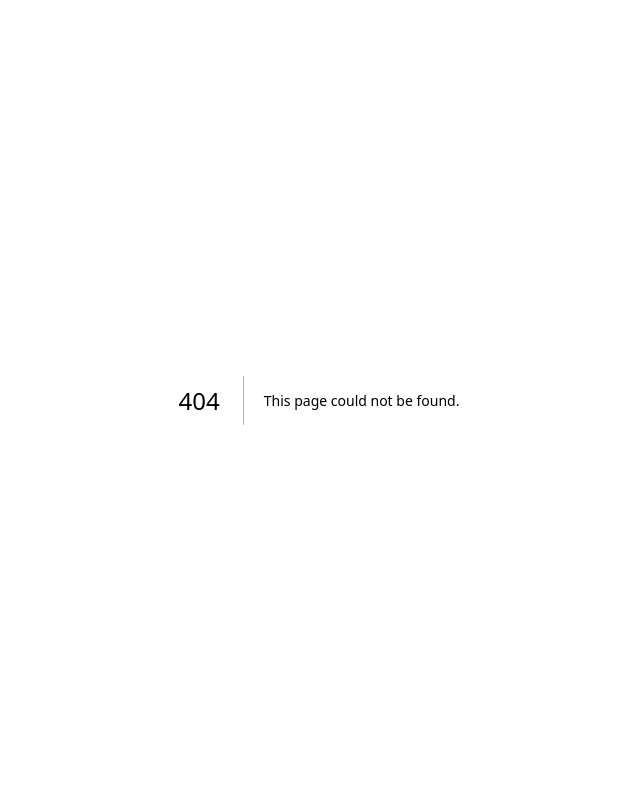
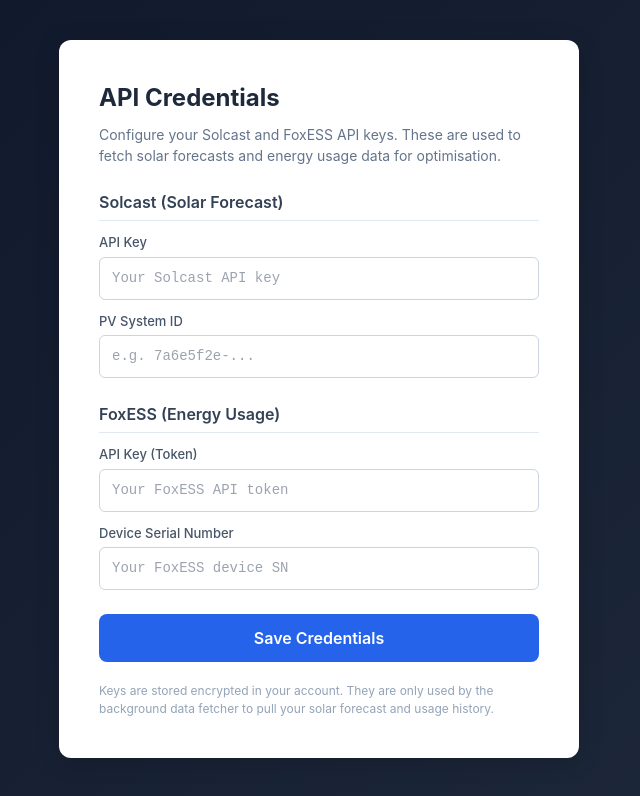
Before and after one commit to tomtad876/home_battery_optimisation, a Next.js app in the folder frontend/: page /settings in a window 1280 px wide. Before the commit this address had no page. Shown: the top 796 px of the page, without its empty margins (321-961 px from the left). Built offline with nearby package versions, Linux system fonts and the light colour scheme; no server answers.

Commit message:
Add credentials settings page for API key management
- Backend: GET/PUT /batteries/me/provider_config endpoints
- Frontend: /settings page with Solcast + FoxESS credential forms
- Dashboard: Settings link in header
- No-data error: links to settings page

```diff
--- a/frontend/pages/index.js
+++ b/frontend/pages/index.js
@@ -180,7 +180,10 @@
             <>
               <div className="flex items-center justify-between mb-6">
                 <p className="text-sm text-gray-600">Signed in as <span className="font-medium">{user?.email}</span></p>
-                <button onClick={handleLogout} className="text-sm text-red-600 hover:text-red-800">Sign out</button>
+                <div className="flex items-center gap-4">
+                  <a href="/settings" className="text-sm text-blue-600 hover:text-blue-800">Settings</a>
+                  <button onClick={handleLogout} className="text-sm text-red-600 hover:text-red-800">Sign out</button>
+                </div>
               </div>
 
               <div className="grid grid-cols-1 lg:grid-cols-4 gap-8">
@@ -199,10 +202,13 @@
                       <p className="text-amber-700 mb-3">
                         We need your solar forecast and energy usage data to generate an optimisation schedule.
                       </p>
-                      <p className="text-amber-600 text-sm">
+                      <p className="text-amber-600 text-sm mb-3">
                         Make sure your Solcast API key, Solcast PV System ID, and FoxESS API key are configured.
                         Data is fetched daily by our background services — it may take up to 24 hours after first setup.
                       </p>
+                      <a href="/settings" className="text-sm font-medium text-amber-700 underline hover:text-amber-900">
+                        Configure API credentials →
+                      </a>
                     </div>
                   ) : error ? (
                     <div className="bg-red-50 border border-red-200 rounded-lg p-4 mb-6">
--- /dev/null
+++ b/frontend/pages/settings.js
@@ -0,0 +1,263 @@
+import { useState, useEffect } from 'react';
+import { createClient } from '@supabase/supabase-js';
+
+const supabase = createClient(
+  process.env.NEXT_PUBLIC_SUPABASE_URL,
+  process.env.NEXT_PUBLIC_SUPABASE_ANON_KEY
+);
+
+export default function CredentialsSettings() {
+  const [loading, setLoading] = useState(true);
+  const [saving, setSaving] = useState(false);
+  const [message, setMessage] = useState(null);
+  const [batteryId, setBatteryId] = useState(null);
+
+  const [solcastApiKey, setSolcastApiKey] = useState('');
+  const [solcastSystemId, setSolcastSystemId] = useState('');
+  const [foxessApiKey, setFoxessApiKey] = useState('');
+  const [foxessDeviceSn, setFoxessDeviceSn] = useState('');
+
+  useEffect(() => {
+    loadCredentials();
+  }, []);
+
+  async function loadCredentials() {
+    setLoading(true);
+    setMessage(null);
+    try {
+      const { data: { session } } = await supabase.auth.getSession();
+      if (!session) return;
+
+      const resp = await fetch(`${process.env.NEXT_PUBLIC_API_URL}/batteries/me`, {
+        headers: { Authorization: `Bearer ${session.access_token}` },
+      });
+
+      if (resp.ok) {
+        const data = await resp.json();
+        const config = data.battery?.provider_config || {};
+        setBatteryId(data.battery?.id);
+        setSolcastApiKey(config.solcast_api_key || '');
+        setSolcastSystemId(config.solcast_system_id || '');
+        setFoxessApiKey(config.foxess_api_key || '');
+        setFoxessDeviceSn(config.foxess_device_sn || '');
+      }
+    } catch (e) {
+      console.error('Failed to load credentials:', e);
+    } finally {
+      setLoading(false);
+    }
+  }
+
+  async function handleSave(e) {
+    e.preventDefault();
+    setSaving(true);
+    setMessage(null);
+
+    try {
+      const { data: { session } } = await supabase.auth.getSession();
+      if (!session) return;
+
+      const body = {};
+      if (solcastApiKey) body.solcast_api_key = solcastApiKey;
+      if (solcastSystemId) body.solcast_system_id = solcastSystemId;
+      if (foxessApiKey) body.foxess_api_key = foxessApiKey;
+      if (foxessDeviceSn) body.foxess_device_sn = foxessDeviceSn;
+
+      const resp = await fetch(`${process.env.NEXT_PUBLIC_API_URL}/batteries/me/provider_config`, {
+        method: 'PUT',
+        headers: {
+          'Content-Type': 'application/json',
+          Authorization: `Bearer ${session.access_token}`,
+        },
+        body: JSON.stringify(body),
+      });
+
+      if (resp.ok) {
+        setMessage({ type: 'success', text: 'Credentials saved successfully.' });
+      } else {
+        const err = await resp.json();
+        setMessage({ type: 'error', text: err.detail || 'Failed to save.' });
+      }
+    } catch (e) {
+      setMessage({ type: 'error', text: 'Network error.' });
+    } finally {
+      setSaving(false);
+    }
+  }
+
+  if (loading) {
+    return (
+      <div style={styles.container}>
+        <div style={styles.card}>
+          <p style={styles.loading}>Loading...</p>
+        </div>
+      </div>
+    );
+  }
+
+  return (
+    <div style={styles.container}>
+      <div style={styles.card}>
+        <h1 style={styles.title}>API Credentials</h1>
+        <p style={styles.subtitle}>
+          Configure your Solcast and FoxESS API keys. These are used to fetch solar forecasts and energy usage data for optimisation.
+        </p>
+
+        {message && (
+          <div style={{
+            ...styles.message,
+            backgroundColor: message.type === 'success' ? '#d4edda' : '#f8d7da',
+            color: message.type === 'success' ? '#155724' : '#721c24',
+            borderColor: message.type === 'success' ? '#c3e6cb' : '#f5c6cb',
+          }}>
+            {message.text}
+          </div>
+        )}
+
+        <form onSubmit={handleSave}>
+          <h2 style={styles.sectionTitle}>Solcast (Solar Forecast)</h2>
+
+          <label style={styles.label}>API Key</label>
+          <input
+            type="password"
+            value={solcastApiKey}
+            onChange={(e) => setSolcastApiKey(e.target.value)}
+            placeholder="Your Solcast API key"
+            style={styles.input}
+          />
+
+          <label style={styles.label}>PV System ID</label>
+          <input
+            type="text"
+            value={solcastSystemId}
+            onChange={(e) => setSolcastSystemId(e.target.value)}
+            placeholder="e.g. 7a6e5f2e-..."
+            style={styles.input}
+          />
+
+          <h2 style={styles.sectionTitle}>FoxESS (Energy Usage)</h2>
+
+          <label style={styles.label}>API Key (Token)</label>
+          <input
+            type="password"
+            value={foxessApiKey}
+            onChange={(e) => setFoxessApiKey(e.target.value)}
+            placeholder="Your FoxESS API token"
+            style={styles.input}
+          />
+
+          <label style={styles.label}>Device Serial Number</label>
+          <input
+            type="text"
+            value={foxessDeviceSn}
+            onChange={(e) => setFoxessDeviceSn(e.target.value)}
+            placeholder="Your FoxESS device SN"
+            style={styles.input}
+          />
+
+          <button
+            type="submit"
+            disabled={saving}
+            style={{
+              ...styles.button,
+              opacity: saving ? 0.6 : 1,
+            }}
+          >
+            {saving ? 'Saving...' : 'Save Credentials'}
+          </button>
+        </form>
+
+        <p style={styles.hint}>
+          Keys are stored encrypted in your account. They are only used by the background data fetcher to pull your solar forecast and usage history.
+        </p>
+      </div>
+    </div>
+  );
+}
+
+const styles = {
+  container: {
+    minHeight: '100vh',
+    background: 'linear-gradient(135deg, #0f172a 0%, #1e293b 100%)',
+    display: 'flex',
+    justifyContent: 'center',
+    alignItems: 'flex-start',
+    padding: '40px 20px',
+    fontFamily: '-apple-system, BlinkMacSystemFont, "Segoe UI", Roboto, sans-serif',
+  },
+  card: {
+    background: '#fff',
+    borderRadius: '12px',
+    padding: '40px',
+    maxWidth: '520px',
+    width: '100%',
+    boxShadow: '0 4px 24px rgba(0,0,0,0.15)',
+  },
+  title: {
+    fontSize: '24px',
+    fontWeight: '700',
+    color: '#1e293b',
+    margin: '0 0 8px 0',
+  },
+  subtitle: {
+    fontSize: '14px',
+    color: '#64748b',
+    margin: '0 0 24px 0',
+    lineHeight: '1.5',
+  },
+  sectionTitle: {
+    fontSize: '16px',
+    fontWeight: '600',
+    color: '#334155',
+    margin: '24px 0 12px 0',
+    paddingBottom: '6px',
+    borderBottom: '1px solid #e2e8f0',
+  },
+  label: {
+    display: 'block',
+    fontSize: '13px',
+    fontWeight: '500',
+    color: '#475569',
+    marginBottom: '4px',
+    marginTop: '12px',
+  },
+  input: {
+    width: '100%',
+    padding: '10px 12px',
+    border: '1px solid #cbd5e1',
+    borderRadius: '6px',
+    fontSize: '14px',
+    fontFamily: 'monospace',
+    boxSizing: 'border-box',
+    outline: 'none',
+  },
+  button: {
+    marginTop: '24px',
+    width: '100%',
+    padding: '12px',
+    background: '#2563eb',
+    color: '#fff',
+    border: 'none',
+    borderRadius: '8px',
+    fontSize: '16px',
+    fontWeight: '600',
+    cursor: 'pointer',
+  },
+  message: {
+    padding: '12px 16px',
+    borderRadius: '8px',
+    border: '1px solid',
+    marginBottom: '16px',
+    fontSize: '14px',
+  },
+  hint: {
+    marginTop: '20px',
+    fontSize: '12px',
+    color: '#94a3b8',
+    lineHeight: '1.5',
+  },
+  loading: {
+    textAlign: 'center',
+    color: '#64748b',
+  },
+};
```
Also changed, not shown: 2 other files (tests, documents, lock files or other folders).
